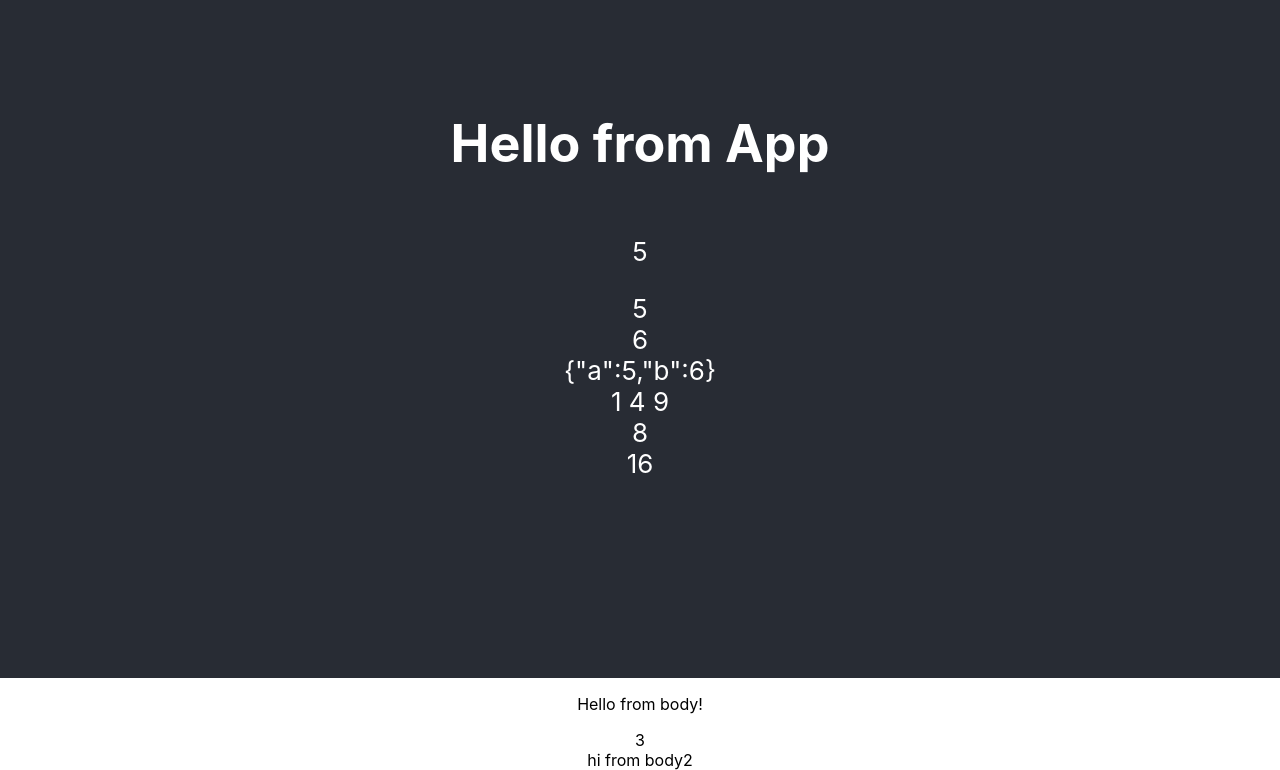
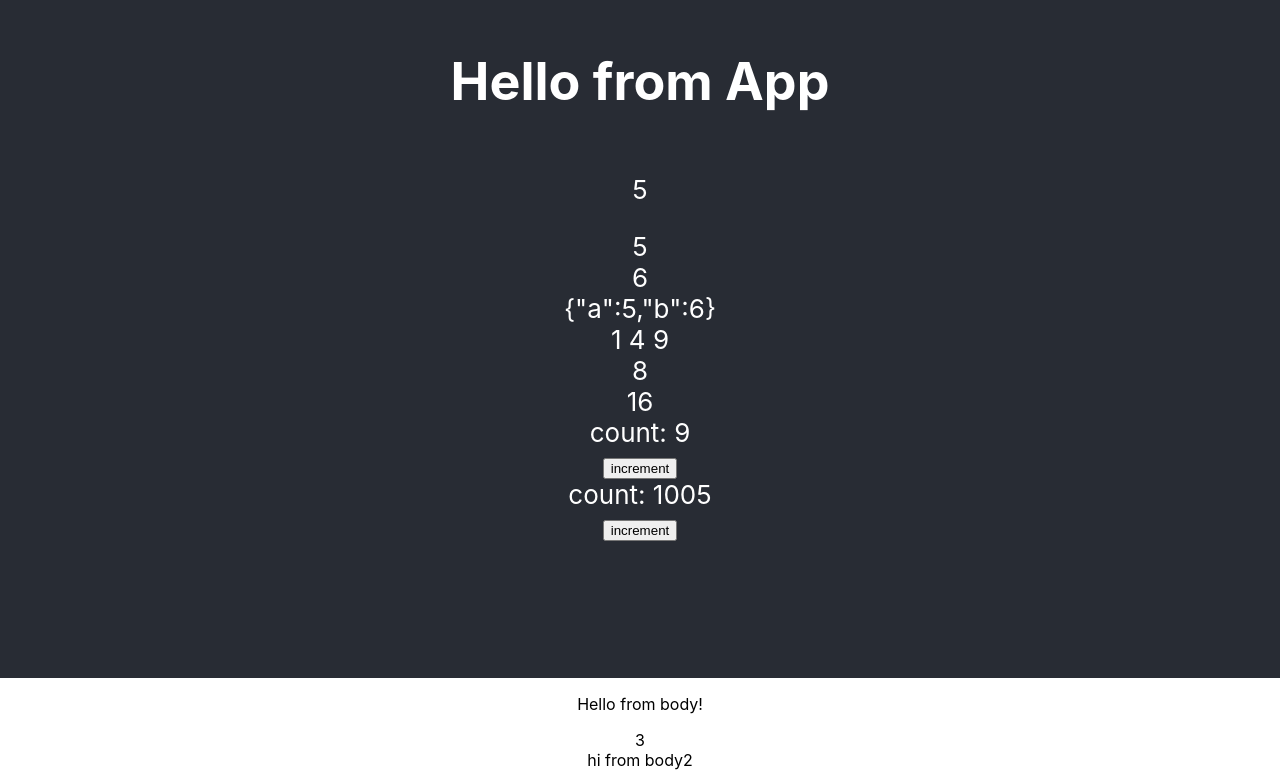
Before and after one commit to ChauDinh/practical-react, a React (Create React App) app: page / in a window 1280 px wide. Shown: the part 122-892 px from the top of the page. Built offline with nearby package versions, Linux system fonts and the light colour scheme; the HTML template or start-up script is replaced by a standard one.

Commit message:
State, this.state, this.setState

```diff
--- /dev/null
+++ b/src/components/Counter.js
@@ -0,0 +1,35 @@
+import React, { Component } from 'react'
+
+export default class Counter extends Component {
+
+  constructor(props) {
+    super(props);
+    this.state = {
+      count: this.props.initCount
+    }
+  }
+
+  handleButtonClick = () => {
+    let count = this.state.count;
+    this.setState({
+      count: count + 1
+    });
+  }
+
+  componentDidMount() {
+    setInterval(() => {
+      this.setState({
+        count: this.state.count + 1
+      });
+    }, 1000);
+  }
+
+  render() {
+    return (
+      <div>
+        <div>count: {this.state.count}</div>
+        <button onClick={this.handleButtonClick}>increment</button>
+      </div>
+    )
+  }
+}
--- a/src/components/Header.js
+++ b/src/components/Header.js
@@ -1,4 +1,5 @@
 import React, { Component } from 'react'
+import Counter from './Counter';
 
 class Header extends Component {
   multiple(a, b) {
@@ -16,6 +17,8 @@
         <div>{myArr.map(e => Math.pow(e, 2) + ` `)}</div>
         <div>{myFunc(4,4)}</div>
         <div>{this.multiple(4,4)}</div>
+        <Counter initCount={4} />
+        <Counter initCount={1000} />
       </header>
     )
   }
```
